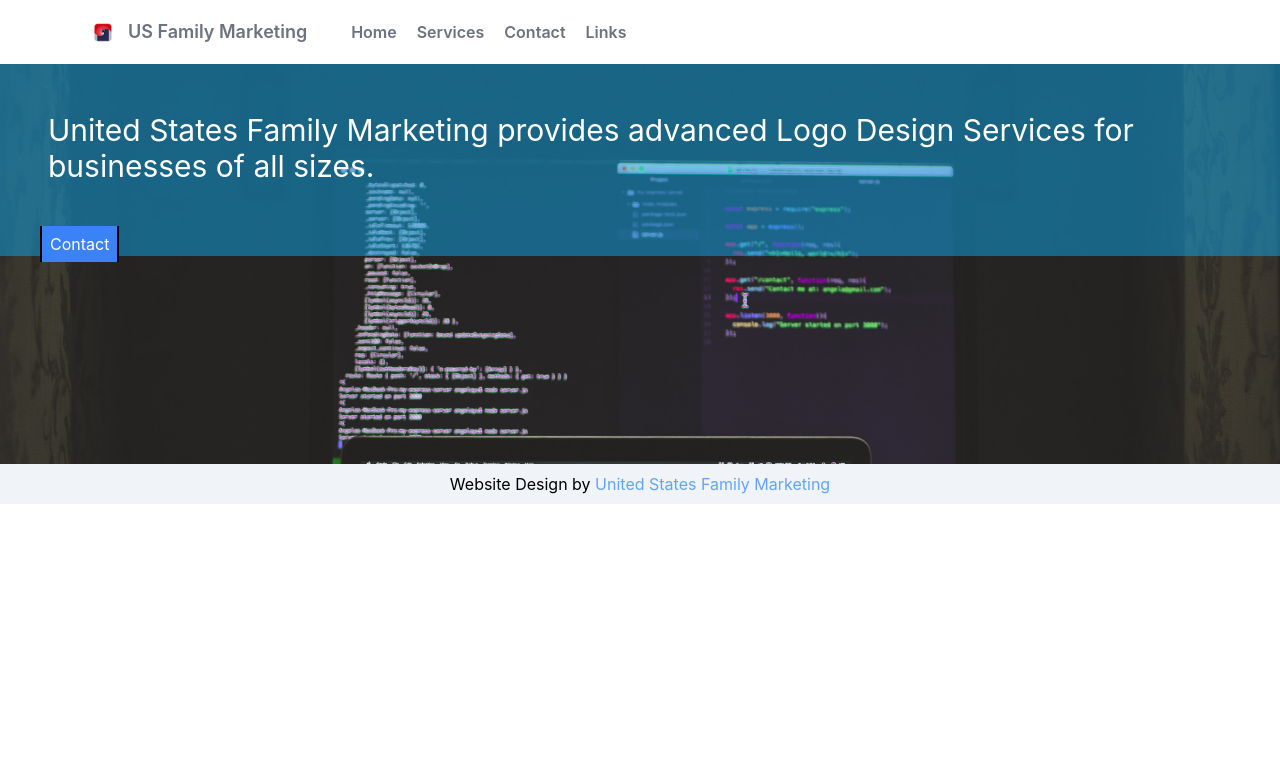
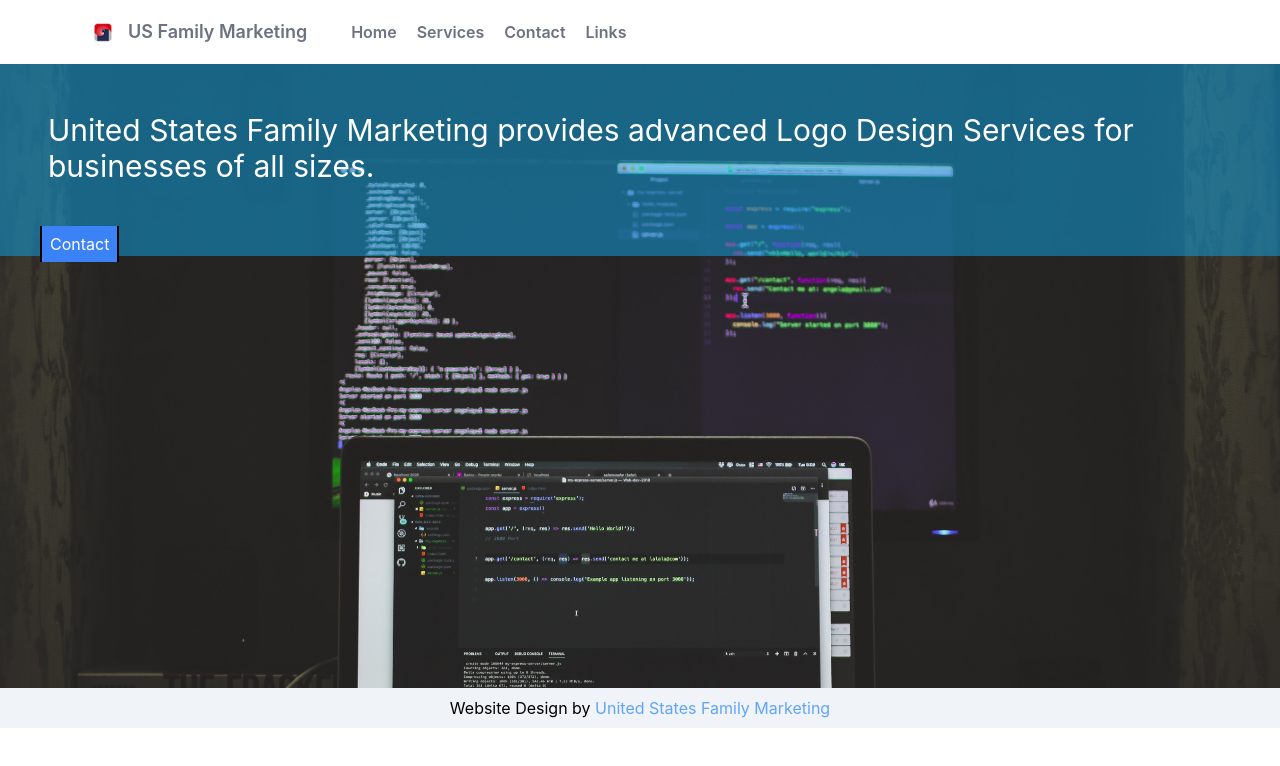
Before and after one commit to usfm-admin/familymarketing.us, a React (Create React App) app: page /services/logos in a window 1280 px wide. Shown: the top 766 px of the page. Built offline with nearby package versions, Linux system fonts and the light colour scheme.

Commit message:
fix react errors

```diff
--- a/package.json
+++ b/package.json
@@ -11,6 +11,7 @@
     "react-dom": "^18.2.0",
     "react-google-recaptcha": "^2.1.0",
     "react-helmet": "^6.1.0",
+    "react-helmet-async": "^1.3.0",
     "react-router-dom": "^6.3.0",
     "react-scripts": "5.0.1",
     "web-vitals": "^0.2.4",
--- a/src/components/carousel/card/index.js
+++ b/src/components/carousel/card/index.js
@@ -3,7 +3,7 @@
     <div className="border shadow-sm">
       <div className="relative w-64 h-64 overflow-hidden">
         <img
-src={require(`../../../assets/${props.image}`)}
+          src={require(`../../../assets/${props.image}`)}
           alt={props.metadesc}
           className="object-cover w-full h-full"
         />
--- a/src/components/carousel/index.js
+++ b/src/components/carousel/index.js
@@ -13,11 +13,10 @@
       }
     >
       {services
-        ? services.map((items, i) => {
+        ? services.map((items) => {
             return (
-              <Link className="p-5" to={"services/" + items.link}>
+              <Link key={items.id} className="p-5" to={"services/" + items.link}>
                 <Card
-                  key={i}
                   name={items.name}
                   image={items.image}
                   metadesc={items.metadesc}
--- a/src/index.css
+++ b/src/index.css
@@ -110,6 +110,6 @@
   background-image: url("./assets/wdhero2.jpg");
   background-size: cover;
   background-repeat: no-repeat;
-  height: 50vh;
+  height: 78vh;
 
 }
--- a/src/pages/home.js
+++ b/src/pages/home.js
@@ -4,7 +4,7 @@
 
 import Data from "../data/global.json";
 
-import { Helmet } from "react-helmet";
+import { Helmet, HelmetProvider } from 'react-helmet-async';
 
 import usfmfolder from "../assets/usfm-folder.webp";
 import usfmpiggy from "../assets/usfmpiggy.webp";
@@ -16,6 +16,7 @@
 export default function Home() {
   return (
     <div>
+        <HelmetProvider>
       <Helmet>
         <meta charSet="utf-8" />
         <title> {jsondata.fullname}</title>
@@ -125,6 +126,7 @@
           <p className="text-sm"></p>
         </div>
       </section>
+      </HelmetProvider>
     </div>
   );
 }
```
Also changed, not shown: 2 other files (tests, documents, lock files or other folders).
